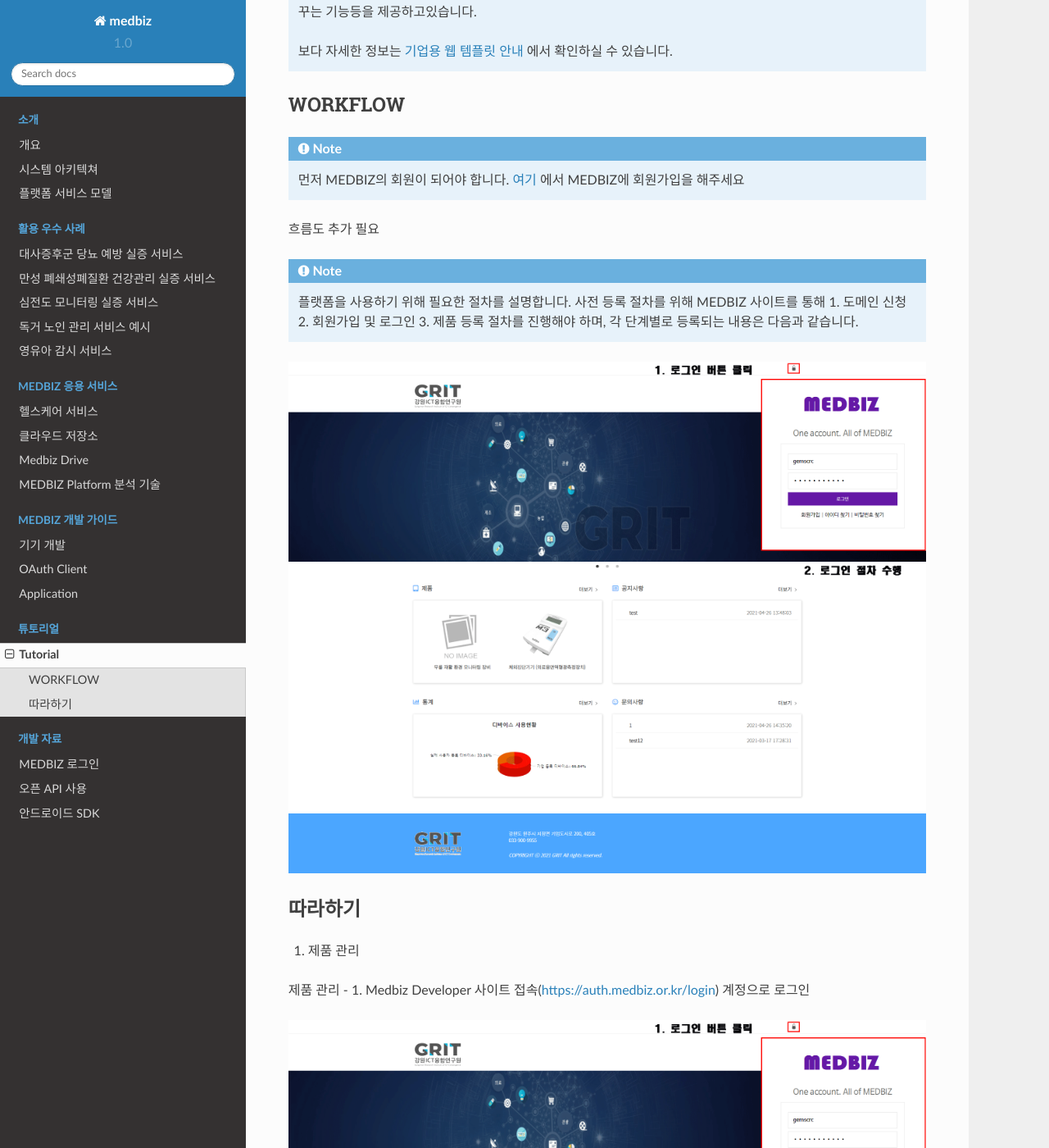
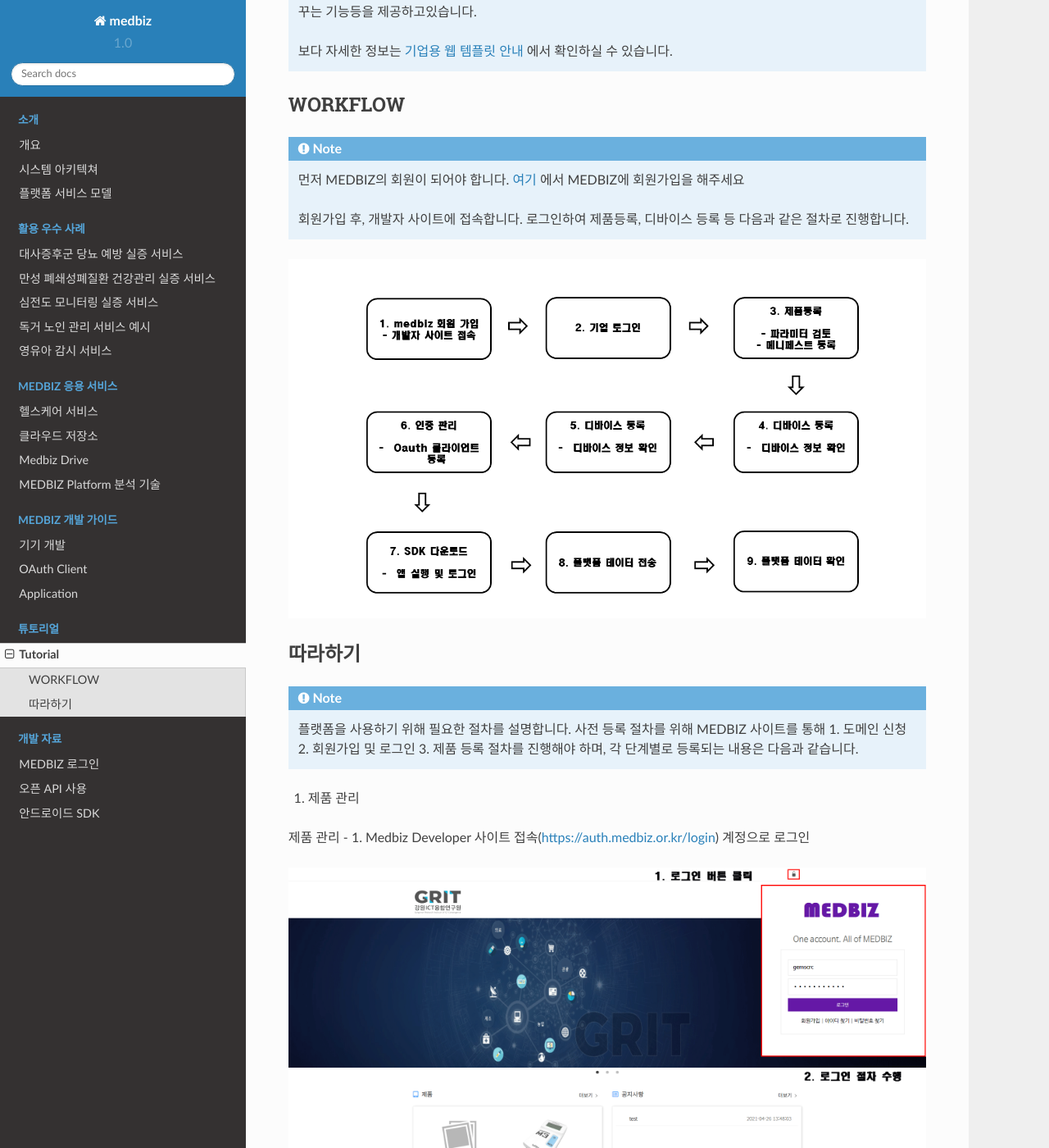
Before and after one commit to jWater1001/wiki-medbiz, a Sphinx documentation site: the page built from docs/tutorial/tutorial.rst, in a window 1280 px wide and 1400 px high, scrolled down 390 px. Shown: the whole window at 82% size. Built offline with Sphinx 7.4.7 and the Read the Docs theme 2.0.0, drawn with Linux system fonts in a browser that asks for light colours; pages that are not in the unit, such as notebooks, are missing from menus.

Commit message:
tutorial.rst 수정 - 흐름도 추가, 설명 추가

```diff
--- a/docs/tutorial/tutorial.rst
+++ b/docs/tutorial/tutorial.rst
@@ -22,7 +22,13 @@
     먼저 MEDBIZ의 회원이 되어야 합니다.
     `여기 <https://medbiz.or.kr>`_ 에서 MEDBIZ에 회원가입을 해주세요
 
-흐름도 추가 필요
+    회원가입 후, 개발자 사이트에 접속합니다.
+    로그인하여 제품등록, 디바이스 등록 등 다음과 같은 절차로 진행합니다.
+
+.. image:: static/flowchart/medbiz_flowchart.png
+
+따라하기
+*********
 
 .. note::
 
@@ -30,11 +36,6 @@
     사전 등록 절차를 위해 MEDBIZ 사이트를 통해 1. 도메인 신청 2. 회원가입 및 로그인 3. 제품 등록 절차를 진행해야 하며,
     각 단계별로 등록되는 내용은 다음과 같습니다.
 
-
-.. image:: static/enterprise_main_login.png
-
-따라하기
-*********
 
 #. 제품 관리
 
@@ -73,11 +74,14 @@
 
 제품 관리 - 7. 제품 메니페스트 생성하기 - 데이터 파라미터 설정 2
 
+ .. 파라미터 검토
+      - medbiz의 기본 파라미터 값과 비교하여 제품의 파라미터 값이 존재하지 않으면 문의하기 게시판을 통해 등록을 요청합니다.
+
 .. image:: static/enterprise_manifest_fields_modal.png
 
 제품 관리 - 8. 제품 메니페스트 생성하기 - 선택된 데이터 파라미터 확인 및 등록
 
-.. image:: static/enterprise_manifest_fields_modal.png
+.. image:: static/enterprise_manifest_parameter_check.png
 
 제품 관리 - 9. 제품 메니페스트 생성하기 - 제품에 등록된 데이터 파라미터 및 MUID 확인
 
@@ -113,5 +117,5 @@
 
 .. note::
 
-    MEDBIZ 플랫폼에 Android SDK 활용을 위해서는 `여기 <https://medbiz-user-guide.readthedocs.io/>`_
+    MEDBIZ 플랫폼에 Android SDK 활용을 위해서는 `여기 <https://medbiz-user-guide.readthedocs.io/ko/latest/dev_guide/sdk_android.html>`_
     참조합니다.
```
Also changed, not shown: docs/tutorial/static/flowchart/medbiz_flowchart.png (added).
